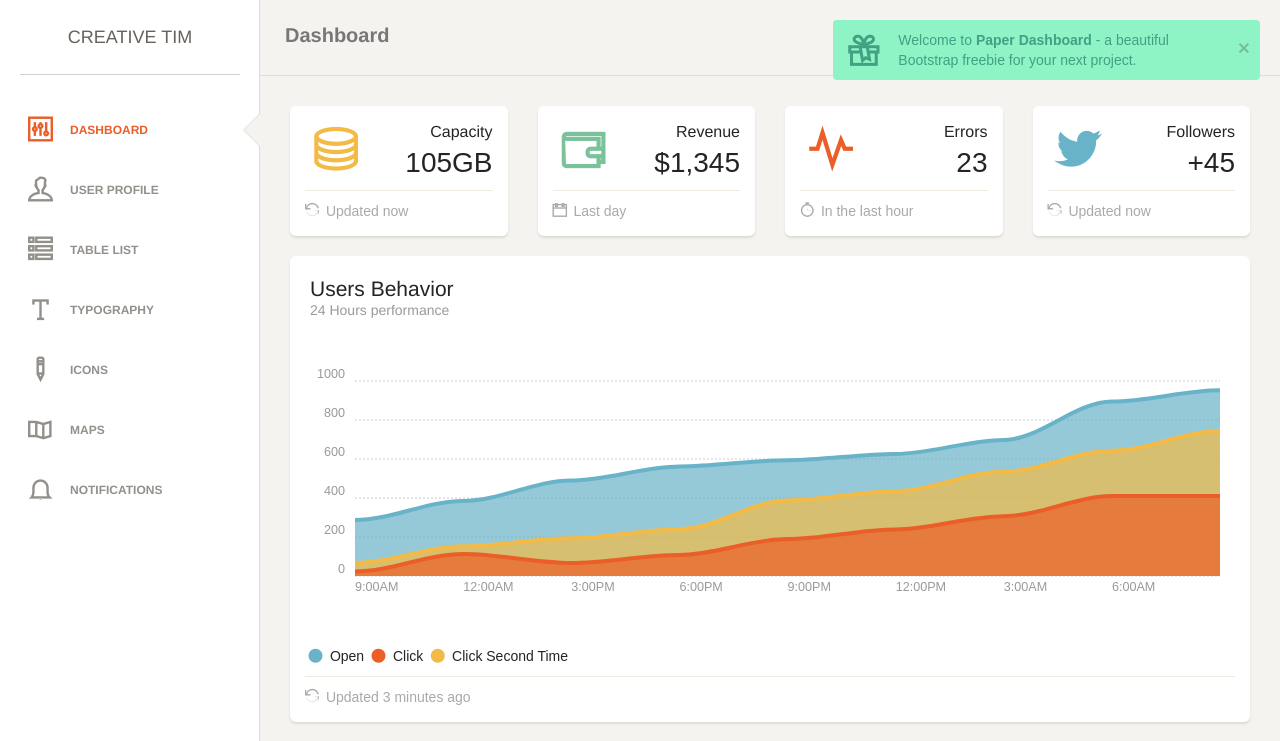
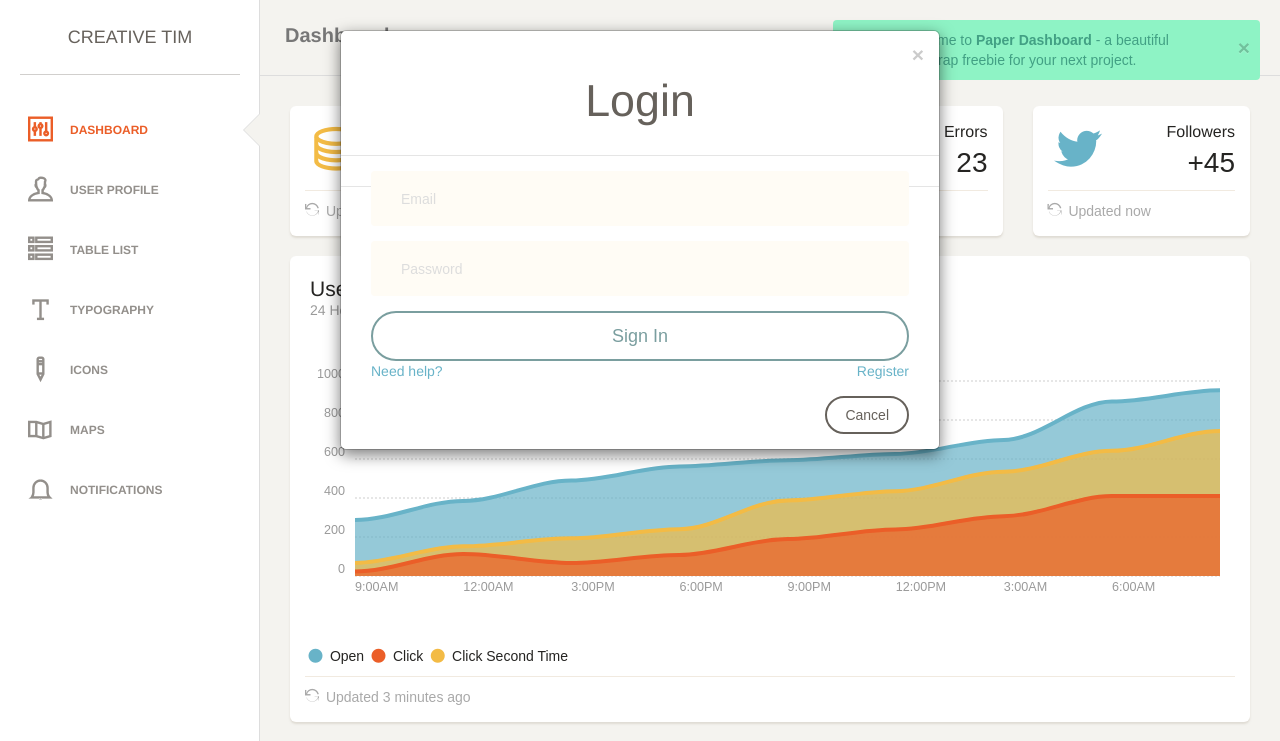
Before and after one commit to krismyid/villago, a PHP site: page /member/index.php in a window 1280 px wide. Shown: the top 741 px of the page. Run offline with PHP 8.4, Linux system fonts and the light colour scheme; some libraries are stand-ins or nearby versions; some web fonts are replaced.

Commit message:
add login form, registration form

```diff
--- a/header.inc.php
+++ b/header.inc.php
@@ -20,4 +20,8 @@
 	<!-- CSS Just for demo purpose, don't include it in your project -->
 	<link href="assets/css/demo.css" rel="stylesheet" />
 
+	<!--Scripts-->
+	<script src="https://ajax.googleapis.com/ajax/libs/jquery/3.1.1/jquery.min.js"></script>
+  <script src="https://maxcdn.bootstrapcdn.com/bootstrap/3.3.7/js/bootstrap.min.js"></script>
+
 </head>
--- a/member/index.php
+++ b/member/index.php
@@ -33,7 +33,36 @@
 
 </head>
 <body>
-
+	<!--login modal-->
+	<div id="loginModal" class="modal show" tabindex="-1" role="dialog" aria-hidden="true">
+	  <div class="modal-dialog">
+	  <div class="modal-content">
+	      <div class="modal-header">
+	          <button type="button" class="close" data-dismiss="modal" aria-hidden="true">×</button>
+	          <h1 class="text-center">Login</h1>
+	      </div>
+	      <div class="modal-body">
+	          <form class="form col-md-12 center-block">
+	            <div class="form-group">
+	              <input class="form-control input-lg" placeholder="Email" type="text">
+	            </div>
+	            <div class="form-group">
+	              <input class="form-control input-lg" placeholder="Password" type="password">
+	            </div>
+	            <div class="form-group">
+	              <button class="btn btn-primary btn-lg btn-block">Sign In</button>
+	              <span class="pull-right"><a href="#">Register</a></span><span><a href="#">Need help?</a></span>
+	            </div>
+	          </form>
+	      </div>
+	      <div class="modal-footer">
+	          <div class="col-md-12">
+	          <button class="btn" data-dismiss="modal" aria-hidden="true">Cancel</button>
+			  </div>
+	      </div>
+	  </div>
+	  </div>
+	</div>
 <div class="wrapper">
     <div class="sidebar" data-background-color="white" data-active-color="danger">
 
--- a/navbar.inc.php
+++ b/navbar.inc.php
@@ -23,7 +23,7 @@
 	    <div class="collapse navbar-collapse" id="navigation-index">
 	    	<ul class="nav navbar-nav navbar-right">
 				<li>
-					<a href="/member" target="_blank">
+					<a href="#" data-toggle="modal" data-target="#loginModal" target="_blank">
 						<i class="material-icons">play_arrow</i> Masuk
 					</a>
 				</li>
@@ -45,6 +45,8 @@
 
 	    	</ul>
 	    </div>
+
 	</div>
+
 </nav>
 <!-- End Navbar -->
```
Also changed, not shown: assets/js/app.js (added, +19 -0 lines), index.php (+32 -0 lines).
